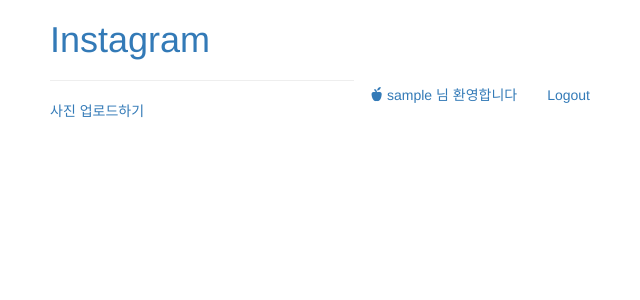
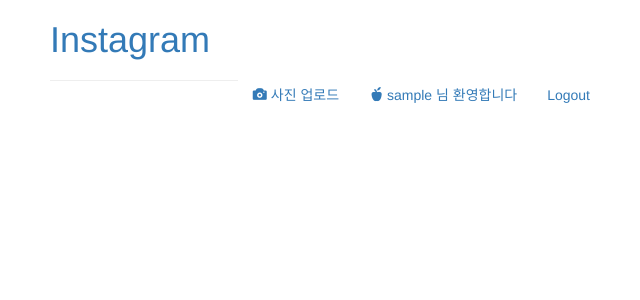
Before and after one commit to bookpark/Instagram, a Django app: page /posts/ in a window 1280 px wide. Shown: the top 300 px of the page, without its empty margins (320-960 px from the left). Run offline with Django 3.2, Linux system fonts and the light colour scheme; the visitor is signed in with stand-in values (Sample User, id 1); data that the repository does not hold is empty; parts of the project's set-up code (start-up, migrations or seed data) failed here and were passed over; some libraries are stand-ins or nearby versions.

Commit message:
사진 업로드 버튼 이동

```diff
--- a/instagram/member/models.py
+++ b/instagram/member/models.py
@@ -1,5 +1,20 @@
-from django.contrib.auth.models import AbstractUser
+from django.contrib.auth.models import AbstractUser, UserManager as DjangoUserManager
+from django.db import models
+
+
+class UserManager(DjangoUserManager):
+    def create_superuser(self, *args, **kwargs):
+        return super().create_superuser(age=30, *args, **kwargs)
 
 
 class User(AbstractUser):
-    pass
+    # FileField는 문자열 필드라 null=True가 들어가지 않는다
+    img_profile = models.ImageField(
+        upload_to='user',
+        blank=True,
+    )
+    age = models.IntegerField()
+
+    objects = UserManager()
+
+    # REQUIRED_FIELDS = AbstractUser.REQUIRED_FIELDS + ['age']
--- a/instagram/member/views.py
+++ b/instagram/member/views.py
@@ -1,6 +1,5 @@
 from django.contrib.auth import logout, get_user_model
 # from django.contrib.auth.models import User
-from django.http import HttpResponse
 from django.shortcuts import render, redirect
 
 from member.forms import SignupForm, SigninForm
--- a/instagram/templates/base.html
+++ b/instagram/templates/base.html
@@ -17,8 +17,9 @@
         <h1><a href="{% url 'post_list' %}">Instagram</a></h1>
         <ul class="nav navbar-nav navbar-right">
             {% if user.is_authenticated %}
-                <li><a href="#"><span class="glyphicon glyphicon-apple"></span> {{ user.username }} 님
-                    환영합니다</a>
+                <li><a href="{% url 'post_upload' %}"><span class="glyphicon glyphicon-camera"></span> 사진 업로드</a>
+                </li>
+                <li><a href="#"><span class="glyphicon glyphicon-apple"></span> {{ user.username }} 님 환영합니다</a>
                 </li>
                 <li><a href="{% url 'signout' %}">Logout</a></li>
             {% else %}
--- a/instagram/templates/post/post_list.html
+++ b/instagram/templates/post/post_list.html
@@ -1,9 +1,5 @@
 {% extends 'base.html' %}
 {% block content %}
-    <div>
-        <a href="{% url 'post_upload' %}">사진 업로드하기</a>
-    </div>
-    <div>
     {% for post in posts %}
         <div id="post-{{ post.pk }}">
             <a href="{% url 'post_detail' post_pk=post.pk %}"><img src="{{ post.photo.url }}" class="img-post"></a>
@@ -27,5 +23,4 @@
             <hr>
         </div>
     {% endfor %}
-    </div>
 {% endblock %}
```
Also changed, not shown: instagram/member/migrations/0002_user_img_profile.py (added), instagram/member/migrations/0003_user_age.py (added). Lines whose indentation alone changed are shown as unchanged.
